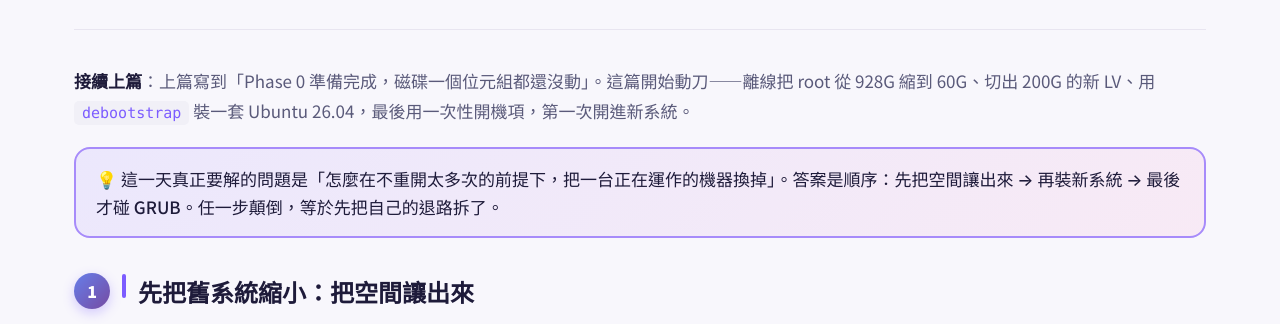
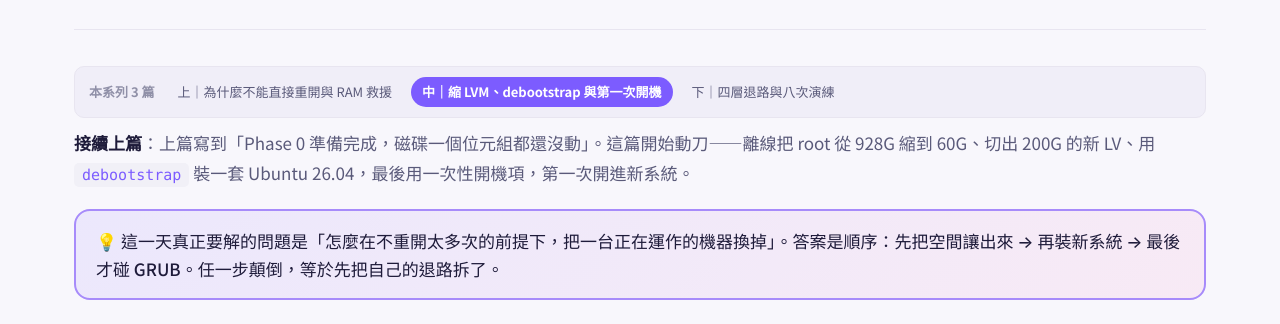
Before and after one commit to pkjoe88/dickens-blog, a plain HTML site: page posts/remote-reinstall-ubuntu-part2.html in a window 1280 px wide. Shown: the part 381-705 px from the top of the page. Drawn offline with Linux system fonts and the light colour scheme.

Commit message:
遠端重灌系列加上「本系列 3 篇」導覽列
問題：上／中／下三篇共用同一組網址（part2.html 從「下」變成「中」），
GitHub Pages 對同網址給 Cache-Control: max-age=600，讀者若在改版前載入過，
會看到舊的「下一篇 →（下）」與舊的 part2 內容，像是中篇消失。

改動：三篇都在文章標題下方插入系列列（.art-series），
上／中／下三個連結並以 .current 標記目前所在篇。
- 上：為什麼不能直接重開與 RAM 救援
- 中：縮 LVM、debootstrap 與第一次開機
- 下：四層退路與八次演練

驗證：本機 http.server + Chromium 逐篇開
- 三篇的 current 標記各自正確、系列列都在 h1 下方
- console 錯誤 0、無水平溢出；標籤配對與內部連結仍全綠（verify_split.py）

```diff
--- a/posts/remote-reinstall-ubuntu-part2.html
+++ b/posts/remote-reinstall-ubuntu-part2.html
@@ -40,6 +40,12 @@
   .art-bad-good .badge { font-size: 12px; font-weight: 700; display: inline-block; padding: 2px 10px; border-radius: 12px; margin-bottom: 8px; color: #fff; }
   .art-bad-good .bad .badge { background: #ef4444; }
   .art-bad-good .good .badge { background: #10b981; }
+
+  .art-series { display: flex; flex-wrap: wrap; align-items: center; gap: 8px; margin: 0 0 10px; padding: 10px 14px; background: var(--bg-secondary); border: 1px solid var(--border); border-radius: var(--radius-sm); font-size: 13px; }
+  .art-series .lbl { color: var(--text-tertiary); font-weight: 700; margin-right: 4px; }
+  .art-series a { color: var(--text-secondary); text-decoration: none; padding: 3px 10px; border-radius: 999px; border: 1px solid transparent; }
+  .art-series a:hover { border-color: var(--accent); color: var(--accent); }
+  .art-series a.current { background: var(--accent); color: #fff; font-weight: 700; }
 
   @media (max-width: 640px) {
     .art-bad-good { grid-template-columns: 1fr; }
@@ -99,6 +105,13 @@
       <span>📖 6 分鐘閱讀</span>
       <span>👁 1 次瀏覽</span>
     </div>
+  </div>
+
+  <div class="art-series">
+    <span class="lbl">本系列 3 篇</span>
+    <a href="remote-reinstall-ubuntu.html">上｜為什麼不能直接重開與 RAM 救援</a>
+    <a href="remote-reinstall-ubuntu-part2.html" class="current">中｜縮 LVM、debootstrap 與第一次開機</a>
+    <a href="remote-reinstall-ubuntu-part3.html">下｜四層退路與八次演練</a>
   </div>
 
   <!-- Content -->
```
Also changed, not shown: posts/remote-reinstall-ubuntu-part3.html (+13 -0 lines), posts/remote-reinstall-ubuntu.html (+13 -0 lines).
